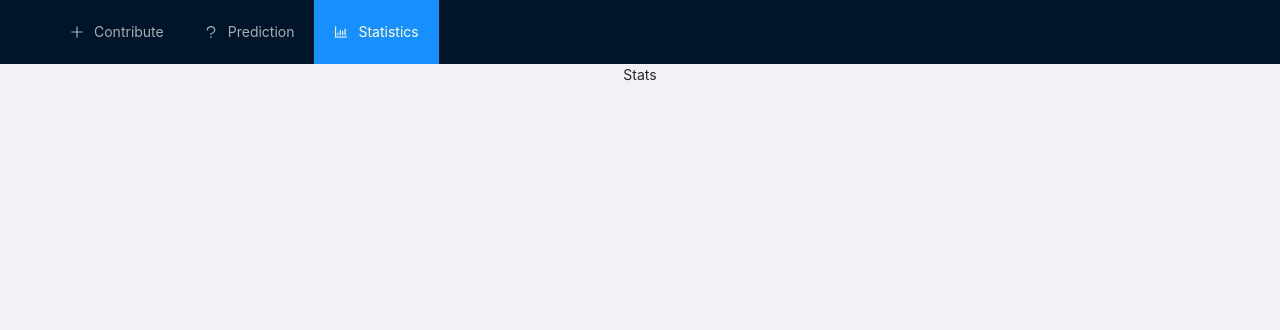
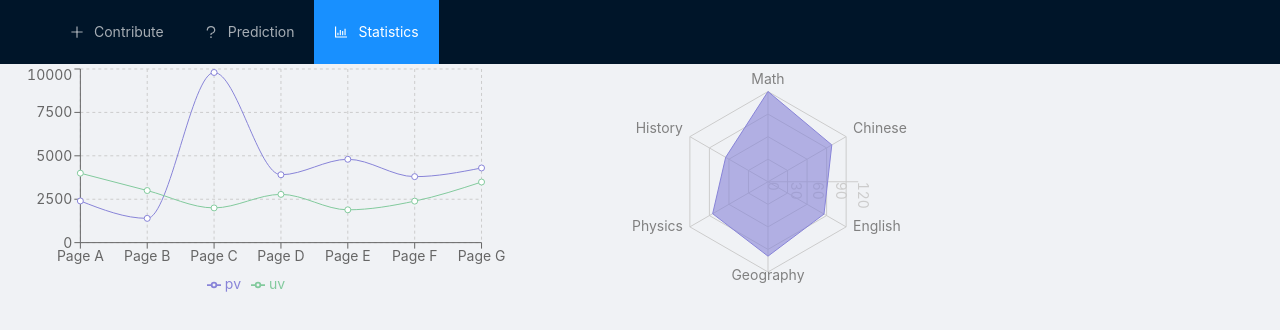
Before and after one commit to jjustin/dragonhack2021, a React (Create React App) app: page /stats in a window 1280 px wide. Shown: the top 330 px of the page. Built offline with nearby package versions, Linux system fonts and the light colour scheme.

Commit message:
Basic statistics view

```diff
--- /dev/null
+++ b/src/components/LineGraph.js
@@ -0,0 +1,77 @@
+import React, { PureComponent } from 'react';
+import { LineChart, Line, XAxis, YAxis, CartesianGrid, Tooltip, Legend, ResponsiveContainer } from 'recharts';
+
+const data = [
+  {
+    name: 'Page A',
+    uv: 4000,
+    pv: 2400,
+    amt: 2400,
+  },
+  {
+    name: 'Page B',
+    uv: 3000,
+    pv: 1398,
+    amt: 2210,
+  },
+  {
+    name: 'Page C',
+    uv: 2000,
+    pv: 9800,
+    amt: 2290,
+  },
+  {
+    name: 'Page D',
+    uv: 2780,
+    pv: 3908,
+    amt: 2000,
+  },
+  {
+    name: 'Page E',
+    uv: 1890,
+    pv: 4800,
+    amt: 2181,
+  },
+  {
+    name: 'Page F',
+    uv: 2390,
+    pv: 3800,
+    amt: 2500,
+  },
+  {
+    name: 'Page G',
+    uv: 3490,
+    pv: 4300,
+    amt: 2100,
+  },
+];
+
+export default class LineGraph extends PureComponent {
+  static demoUrl = 'https://codesandbox.io/s/simple-line-chart-kec3v';
+
+  render() {
+    return (
+      <ResponsiveContainer width="100%" height="100%">
+        <LineChart
+          width={500}
+          height={300}
+          data={data}
+          margin={{
+            top: 5,
+            right: 30,
+            left: 20,
+            bottom: 5,
+          }}
+        >
+          <CartesianGrid strokeDasharray="3 3" />
+          <XAxis dataKey="name" />
+          <YAxis />
+          <Tooltip />
+          <Legend />
+          <Line type="monotone" dataKey="pv" stroke="#8884d8" activeDot={{ r: 8 }} />
+          <Line type="monotone" dataKey="uv" stroke="#82ca9d" />
+        </LineChart>
+      </ResponsiveContainer>
+    );
+  }
+}
--- /dev/null
+++ b/src/components/RadarCustom.js
@@ -0,0 +1,57 @@
+import React, { PureComponent } from 'react';
+import { Radar, RadarChart, PolarGrid, PolarAngleAxis, PolarRadiusAxis, ResponsiveContainer } from 'recharts';
+
+const data = [
+  {
+    subject: 'Math',
+    A: 120,
+    B: 110,
+    fullMark: 150,
+  },
+  {
+    subject: 'Chinese',
+    A: 98,
+    B: 130,
+    fullMark: 150,
+  },
+  {
+    subject: 'English',
+    A: 86,
+    B: 130,
+    fullMark: 150,
+  },
+  {
+    subject: 'Geography',
+    A: 99,
+    B: 100,
+    fullMark: 150,
+  },
+  {
+    subject: 'Physics',
+    A: 85,
+    B: 90,
+    fullMark: 150,
+  },
+  {
+    subject: 'History',
+    A: 65,
+    B: 85,
+    fullMark: 150,
+  },
+];
+
+export default class RadarCustom extends PureComponent {
+
+  render() {
+    return (
+      <ResponsiveContainer width="100%" height="100%">
+        <RadarChart cx="50%" cy="50%" outerRadius="80%" data={data}>
+          <PolarGrid />
+          <PolarAngleAxis dataKey="subject" />
+          <PolarRadiusAxis />
+          <Radar name="Mike" dataKey="A" stroke="#8884d8" fill="#8884d8" fillOpacity={0.6} />
+        </RadarChart>
+      </ResponsiveContainer>
+    );
+  }
+}
--- a/src/views/Stats.js
+++ b/src/views/Stats.js
@@ -1,3 +1,18 @@
+import "./stats.css"
+import LineGraph from '../components/LineGraph'
+import RadarCustom from '../components/RadarCustom'
+
+
 export default function Stats() {
-  return <div>Stats</div>;
+  return (
+    <div className="statsView">
+      <div className="lineGraph">
+        <LineGraph />
+      </div>
+      <div className="radarGraph">
+        <RadarCustom />
+      </div>
+
+    </div>
+  );
 }
--- /dev/null
+++ b/src/views/stats.css
@@ -0,0 +1,17 @@
+.statsView {
+    height: 80%;
+    width: 100%;
+    overflow: hidden;
+}
+
+.lineGraph {
+    height: 40%;
+    width: 40%;
+    float:left;
+}
+
+.radarGraph {
+    height: 40%;
+    width: 40%;
+    overflow: hidden;
+}
```
